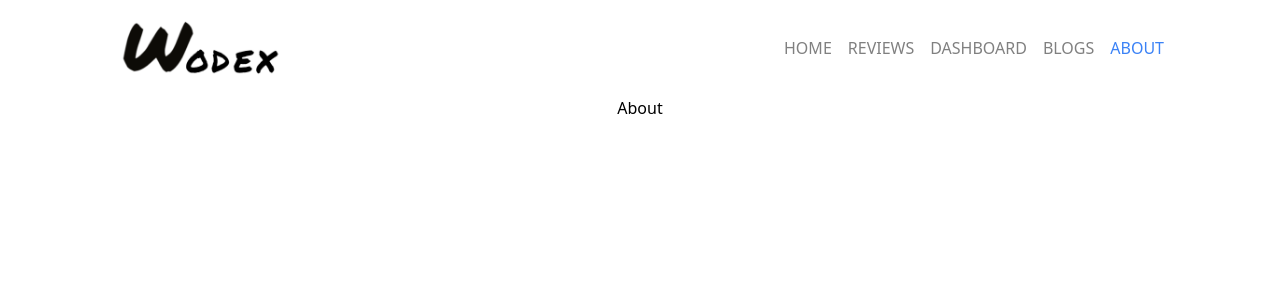
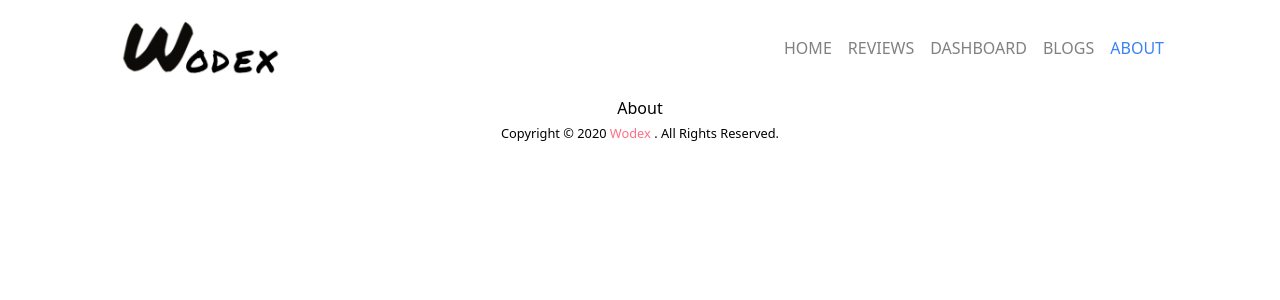
Before and after one commit to sajidur319370/woodex-commerce, a React (Create React App) app: page /about in a window 1280 px wide. Shown: the top 300 px of the page. Built offline with nearby package versions, Linux system fonts and the light colour scheme.

Commit message:
readme file added

```diff
--- a/src/components/About/About.js
+++ b/src/components/About/About.js
@@ -1,11 +1,13 @@
-import React from 'react';
+import React from "react";
+import Copyright from "../Copyright/Copyright";
 
 const About = () => {
-    return (
-        <div>
-            <h2>About</h2>
-        </div>
-    );
+  return (
+    <div>
+      <h2>About</h2>
+      <Copyright></Copyright>
+    </div>
+  );
 };
 
 export default About;
--- a/src/components/Blogs/Blogs.js
+++ b/src/components/Blogs/Blogs.js
@@ -1,11 +1,13 @@
-import React from 'react';
+import React from "react";
+import Copyright from "../Copyright/Copyright";
 
 const Blogs = () => {
-    return (
-        <div>
-            <h2>This is blogs</h2>
-        </div>
-    );
+  return (
+    <div>
+      <h2>This is blogs</h2>
+      <Copyright></Copyright>
+    </div>
+  );
 };
 
 export default Blogs;
--- /dev/null
+++ b/src/components/Copyright/Copyright.js
@@ -0,0 +1,16 @@
+import React from "react";
+
+const Copyright = () => {
+  return (
+    <div className="copyright">
+      <p>
+        <small>
+          Copyright &copy; 2020 <span className="text-rose-400">Wodex </span> .
+          All Rights Reserved.
+        </small>
+      </p>
+    </div>
+  );
+};
+
+export default Copyright;
--- a/src/components/Dashboard/Dashboard.js
+++ b/src/components/Dashboard/Dashboard.js
@@ -1,4 +1,5 @@
 import React from "react";
+import Copyright from "../Copyright/Copyright";
 import Barchart from "../Rechart/Barchart";
 import Pichart from "../Rechart/Piechart";
 
@@ -7,6 +8,7 @@ const Dashboard = () => {
     <div className="flex justify-center items-center flex-col">
       <Barchart></Barchart>
       <Pichart></Pichart>
+      <Copyright></Copyright>
     </div>
   );
 };
--- a/src/components/Home/Home.js
+++ b/src/components/Home/Home.js
@@ -2,6 +2,7 @@ import React from "react";
 import { Link } from "react-router-dom";
 import banner from "../../images/table.png";
 import Comment from "../Comment/Comment";
+import Copyright from "../Copyright/Copyright";
 import useComments from "../hooks/UseComments";
 
 const Home = () => {
@@ -48,15 +49,7 @@ const Home = () => {
           See All Reviews
         </Link>
       </div>
-
-            <div className="copyright">
-                <p>
-                    <small>
-                        Copyright &copy; 2020 <span className="text-rose-400">Wodex </span>{" "}
-                        . All Rights Reserved.
-                    </small>
-                </p>
-            </div>
+      <Copyright></Copyright>
     </div>
   );
 };
--- a/src/components/Reviews/Reviews.js
+++ b/src/components/Reviews/Reviews.js
@@ -1,4 +1,5 @@
 import Comment from "../Comment/Comment";
+import Copyright from "../Copyright/Copyright";
 import useComments from "../hooks/UseComments";
 
 const Reviews = () => {
@@ -13,6 +14,7 @@ const Reviews = () => {
           <Comment key={comment.id} comment={comment}></Comment>
         ))}
       </div>
+      <Copyright></Copyright>
     </div>
   );
 };
```
Also changed, not shown: src/App.js (+15 -18 lines), 1 other file (tests, documents, lock files or other folders). Lines whose indentation alone changed are shown as unchanged.
